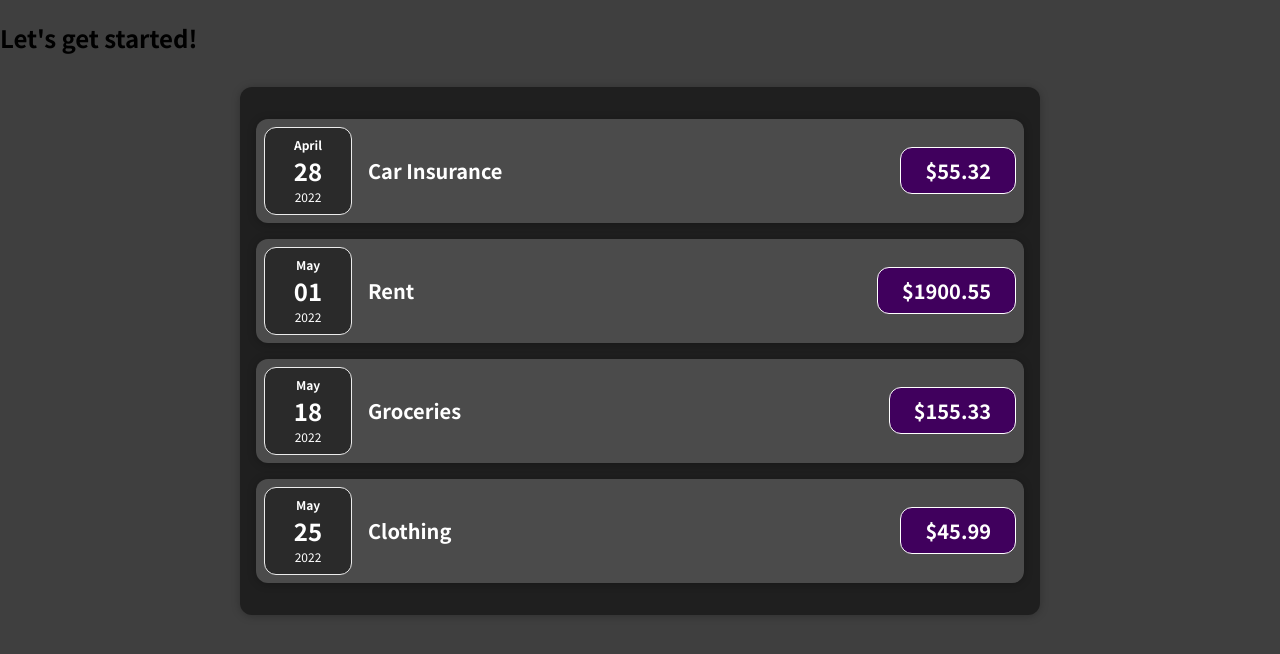
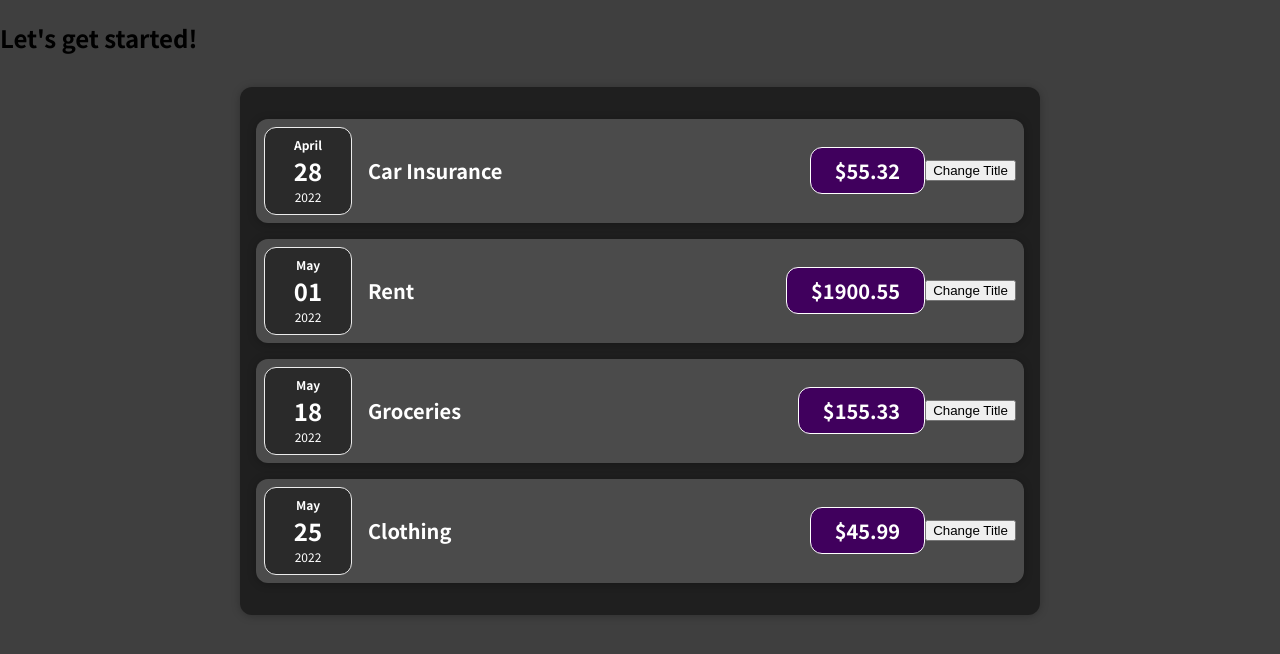
Before and after one commit to clrminded/react-complete-guide, a React (Create React App) app in the folder 01-starting-setup/: page / in a window 1280 px wide. Shown: the top 654 px of the page. Built offline with nearby package versions, Linux system fonts and the light colour scheme.

Commit message:
Had to fix how I was passing props

```diff
--- a/01-starting-setup/src/App.js
+++ b/01-starting-setup/src/App.js
@@ -44,7 +44,7 @@ const App = () => {
   return (
     <div>
       <h2>Let's get started!</h2>
-      <Expenses expenseItem={expenses}/>
+      <Expenses items={expenses}/>
     </div>
   );
 }
--- a/01-starting-setup/src/components/Expenses/ExpenseItem.js
+++ b/01-starting-setup/src/components/Expenses/ExpenseItem.js
@@ -1,3 +1,5 @@
+import React, { useState } from 'react';
+
 import './ExpenseItem.css'
 import ExpenseDate from "./ExpenseDate" //4
 import Card from "../UI/Card"
@@ -22,15 +24,27 @@ const ExpenseItem = (props) => {
      * const year = props.date.getFullYear();
      */
 
+    // introduction into hooks
+    // title is the current states value,
+    // setTitle is the function that updates the value
+    // useState checks the state of the props.title
+    const [title, setTitle] = useState(props.title);
+
+    const clickHandler = () => {
+        setTitle('Updated!!!!');
+        console.log(title);
+    };
+
     return (
         <Card className="expense-item">
             <ExpenseDate
-                date={props.item.date}
+                date={props.date}
             />
             <div className="expense-item__description">
-                <h2>{props.item.title}</h2>
-                <div className="expense-item__price">${props.item.amount}</div>
+                <h2>{title}</h2>
+                <div className="expense-item__price">${props.amount}</div>
             </div>
+            <button onClick={clickHandler}>Change Title</button>
         </Card>
     );
 }
--- a/01-starting-setup/src/components/Expenses/Expenses.js
+++ b/01-starting-setup/src/components/Expenses/Expenses.js
@@ -5,10 +5,27 @@ import "./Expenses.css";
 const Expenses = (props) => {
     return (
         <Card className="expenses">
-            <ExpenseItem item={props.expenseItem[0]} />
-            <ExpenseItem item={props.expenseItem[1]} />
-            <ExpenseItem item={props.expenseItem[2]} />
-            <ExpenseItem item={props.expenseItem[3]} />
+            <ExpenseItem
+                title={props.items[0].title}
+                amount={props.items[0].amount}
+                date={props.items[0].date}
+            />
+            <ExpenseItem
+                title={props.items[1].title}
+                amount={props.items[1].amount}
+                date={props.items[1].date}
+            />
+            <ExpenseItem
+                title={props.items[2].title}
+                amount={props.items[2].amount}
+                date={props.items[2].date}
+            />
+            <ExpenseItem
+                title={props.items[3].title}
+                amount={props.items[3].amount}
+                date={props.items[3].date}
+            />
+
       </Card>
     );
 }
--- a/01-starting-setup/src/components/UI/Card.js
+++ b/01-starting-setup/src/components/UI/Card.js
@@ -7,9 +7,8 @@ import "./Card.css";
  */
 const Card = (props) => {
     const classes = 'card ' + props.className;
-    return (
-        <div className={classes}>{props.children}</div>
-    );
+
+    return <div className={classes}>{props.children}</div>
 }
 
 export default Card;
```
Also changed, not shown: 1 other file (tests, documents, lock files or other folders).
